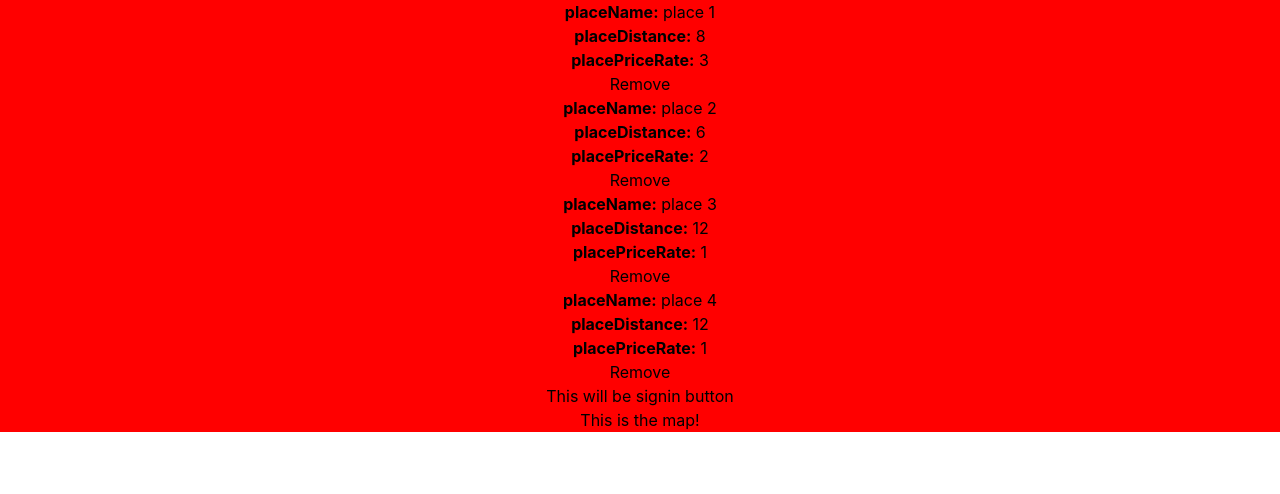
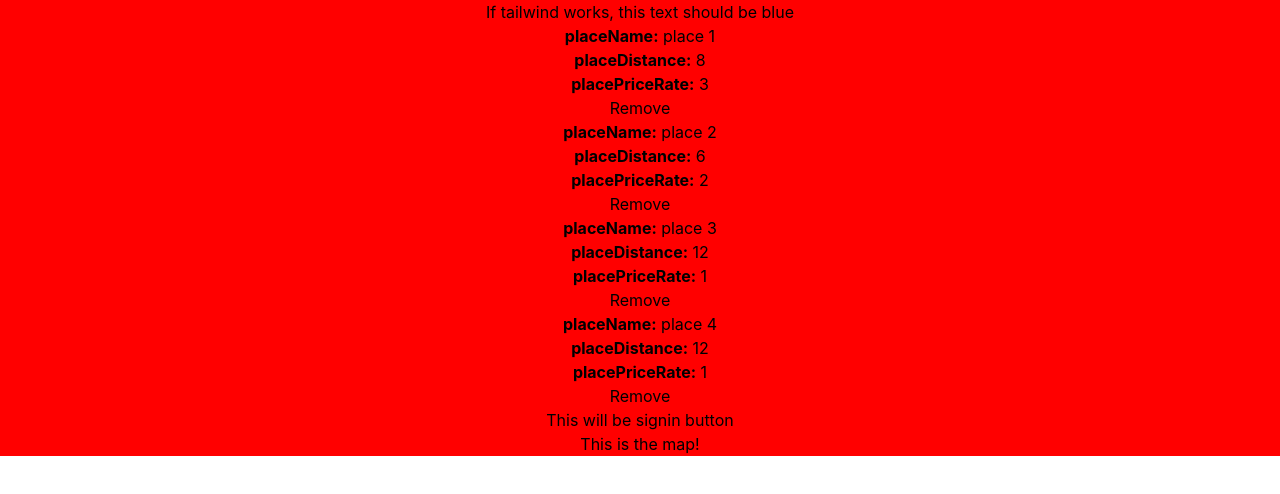
Before and after one commit to PeterOsborne/UNSW-CSE-Hackathon-2023, a React (Create React App) app in the folder client/: page / in a window 1280 px wide. Shown: the top 494 px of the page. Built offline with nearby package versions, Linux system fonts and the light colour scheme.

Commit message:
tried to add tailwind

```diff
--- a/client/src/Components/ScrollBox/index.tsx
+++ b/client/src/Components/ScrollBox/index.tsx
@@ -31,11 +31,12 @@ const ScrollBox = () => {
   return (
     <div>
       <div className="overflow-y-scroll h-10">
+        <p  className="text-blue-500">If tailwind works, this text should be blue</p>
         <ul>
           {items.map((item, index) => (
             <li key={index}>
               <div>
-                <strong className="text-blue-500">placeName:</strong> {item.placeName}
+                <strong>placeName:</strong> {item.placeName}
               </div>
               <div>
                 <strong>placeDistance:</strong> {item.placeDistance}
```
